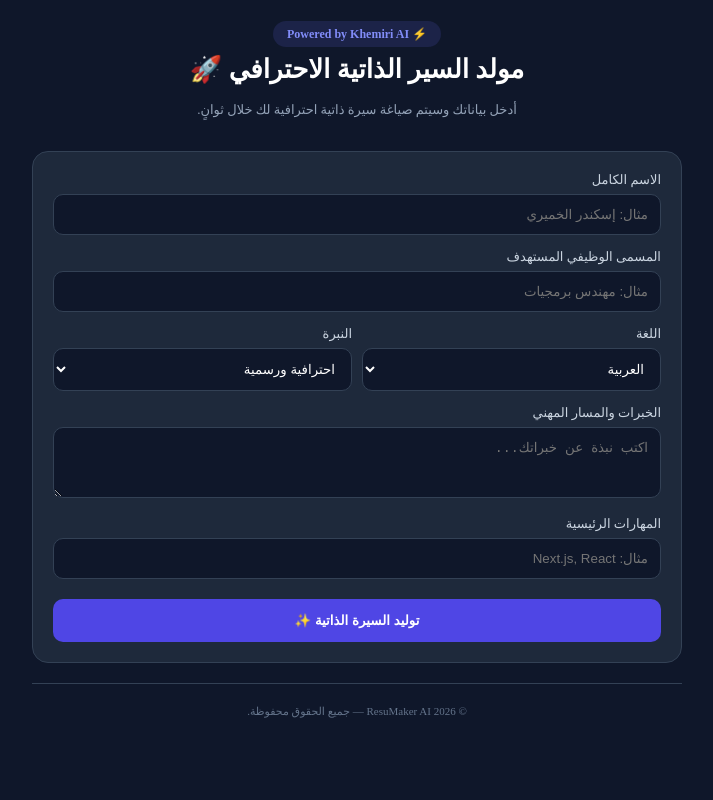
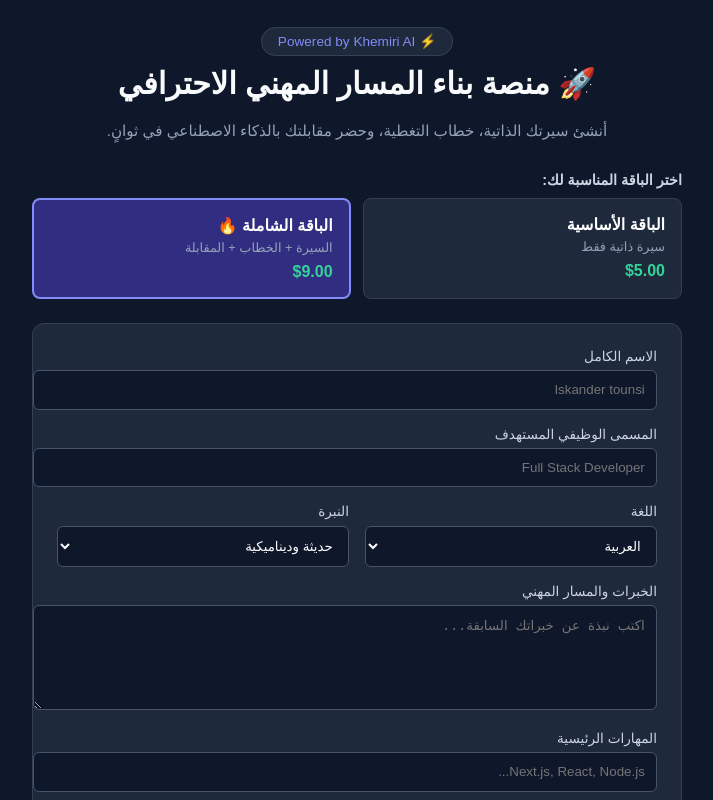
Before and after one commit to IskanderKhemiri1234/ai-resume-builder, a Next.js app: page / in a window 1280 px wide. Shown: the top 800 px of the page, without its empty margins (283-996 px from the left). Built offline with nearby package versions, Linux system fonts and the light colour scheme.

Commit message:
Enhance form and payment integration in Home component
Updated form fields and styles, added dynamic PayPal script loading, and improved error handling. Adjusted pricing plans and modified the content generation logic.

```diff
--- a/src/app/page.tsx
+++ b/src/app/page.tsx
@@ -1,27 +1,70 @@
 'use client';
 
-import { useState } from 'react';
+import { useState, useEffect } from 'react';
 
 export default function Home() {
   const [formData, setFormData] = useState({
     fullName: '',
     targetJob: '',
     language: 'العربية',
-    tone: 'احترافية ورسمية',
+    tone: 'حديثة وديناميكية',
     experience: '',
-    skills: ''
+    skills: '',
+  });
+
+  const [selectedPlan, setSelectedPlan] = useState({
+    name: 'الباقة الشاملة الاحترافية',
+    price: '9.00',
+    description: 'سيرة ذاتية + خطاب تغطية (Cover Letter) + أسئلة المقابلة الشخصية'
   });
 
   const [loading, setLoading] = useState(false);
+  const [error, setError] = useState('');
   const [result, setResult] = useState('');
-  const [error, setError] = useState('');
-  const [isPaid, setIsPaid] = useState(false);
+  const [paid, setPaid] = useState(false);
+
+  // تحميل سكريبت PayPal ديناميكياً عند التوليد
+  useEffect(() => {
+    if (result && !paid) {
+      // إزالة أي أزرار قديمة مكررة إن وجدت
+      const container = document.getElementById('paypal-button-container');
+      if (container) container.innerHTML = '';
+
+      const clientId = process.env.NEXT_PUBLIC_PAYPAL_CLIENT_ID || 'test';
+      const script = document.createElement('script');
+      script.src = `https://www.paypal.com/sdk/js?client-id=${clientId}&currency=USD`;
+      script.async = true;
+      script.onload = () => {
+        if ((window as any).paypal) {
+          (window as any).paypal.Buttons({
+            createOrder: (data: any, actions: any) => {
+              return actions.order.create({
+                purchase_units: [{
+                  amount: { value: selectedPlan.price },
+                  description: `ResuMaker AI - ${selectedPlan.name}`
+                }]
+              });
+            },
+            onApprove: async (data: any, actions: any) => {
+              await actions.order.capture();
+              setPaid(true);
+            },
+            onError: (err: any) => {
+              console.error('PayPal Error:', err);
+            }
+          }).render('#paypal-button-container');
+        }
+      };
+      document.body.appendChild(script);
+    }
+  }, [result, paid, selectedPlan]);
 
   const handleSubmit = async (e: React.FormEvent) => {
     e.preventDefault();
     setLoading(true);
     setError('');
     setResult('');
+    setPaid(false);
 
     try {
       const res = await fetch('/generate', {
@@ -33,155 +76,140 @@ export default function Home() {
       const data = await res.json();
 
       if (!res.ok) {
-        throw new Error(data.error || 'حدث خطأ أثناء صياغة السيرة الذاتية');
+        throw new Error(data.error || 'حدث خطأ أثناء الصياغة');
       }
 
-      setResult(data.result);
+      // دمج محتوى إضافي حسب الباقة المختارة
+      let finalContent = data.result;
+      if (selectedPlan.price === '9.00') {
+        finalContent += `\n\n━━━━━━━━━━━━━━━━━━━━━━━━━━━━\n✉️ خطاب التغطية (Cover Letter):\nعزيزي مدير التوظيف، أتقدم إليكم بطلب للانضمام إلى فريقكم المتميز في وظيفة ${formData.targetJob}، مستنداً إلى خبرتي الواسعة ومهاراتي في ${formData.skills}...\n\n🎯 الأسئلة المتوقعة في المقابلة:\n1. حدثنا عن تحدي واجهته وكيف تغلبت عليه؟\n2. لماذا اخترت العمل معنا في هذا التخصص؟`;
+      }
+
+      setResult(finalContent);
     } catch (err: any) {
-      setError(err.message || 'حدث خطأ في الاتصال بالخادم');
+      setError(err.message || 'خطأ في الاتصال بالخادم');
     } finally {
       setLoading(false);
     }
   };
 
-  const paypalCheckoutUrl = "https://www.paypal.com";
+  const handlePrintPDF = () => {
+    window.print();
+  };
 
   return (
-    <main style={{ minHeight: '100vh', backgroundColor: '#0f172a', color: '#f8fafc', padding: '24px 16px', direction: 'rtl', textAlign: 'right' }}>
-      <div style={{ maxWidth: '650px', margin: '0 auto', display: 'flex', flexDirection: 'column', gap: '20px' }}>
+    <main style={{ minHeight: '100vh', backgroundColor: '#0f172a', color: '#f8fafc', padding: '2rem 1rem', fontFamily: 'sans-serif' }}>
+      <div style={{ maxWidth: '650px', margin: '0 auto' }}>
 
-        <header style={{ textAlign: 'center' }}>
-          <span style={{ backgroundColor: 'rgba(99, 102, 241, 0.15)', color: '#818cf8', padding: '6px 14px', borderRadius: '20px', fontSize: '12px', fontWeight: 'bold' }}>
+        <header style={{ textAlign: 'center', marginBottom: '2rem' }}>
+          <span style={{ backgroundColor: '#1e293b', padding: '0.4rem 1rem', borderRadius: '20px', fontSize: '0.85rem', color: '#818cf8', border: '1px solid #334155' }}>
             ⚡ Powered by Khemiri AI
           </span>
-          <h1 style={{ fontSize: '26px', fontWeight: '800', marginTop: '12px', color: '#ffffff' }}>
-            مولد السير الذاتية الاحترافي 🚀
+          <h1 style={{ fontSize: '1.9rem', marginTop: '1rem', fontWeight: 'bold' }}>
+            🚀 منصة بناء المسار المهني الاحترافي
           </h1>
-          <p style={{ color: '#94a3b8', fontSize: '13px', marginTop: '6px' }}>
-            أدخل بياناتك وسيتم صياغة سيرة ذاتية احترافية لك خلال ثوانٍ.
+          <p style={{ color: '#94a3b8', fontSize: '0.95rem', marginTop: '0.5rem' }}>
+            أنشئ سيرتك الذاتية، خطاب التغطية، وحضر مقابلتك بالذكاء الاصطناعي في ثوانٍ.
           </p>
         </header>
 
-        <form onSubmit={handleSubmit} style={{ backgroundColor: '#1e293b', padding: '20px', borderRadius: '16px', border: '1px solid #334155', display: 'flex', flexDirection: 'column', gap: '14px' }}>
+        {/* اختيار الباقات (Pricing Plans) */}
+        <div style={{ marginBottom: '1.5rem' }}>
+          <label style={{ display: 'block', fontSize: '0.9rem', color: '#cbd5e1', marginBottom: '0.6rem', fontWeight: 'bold' }}>اختر الباقة المناسبة لك:</label>
+          <div style={{ display: 'grid', gridTemplateColumns: '1fr 1fr', gap: '0.8rem' }}>
+            <div
+              onClick={() => setSelectedPlan({ name: 'الباقة الأساسية', price: '5.00', description: 'سيرة ذاتية احترافية فقط' })}
+              style={{ padding: '1rem', borderRadius: '8px', cursor: 'pointer', backgroundColor: selectedPlan.price === '5.00' ? '#312e81' : '#1e293b', border: selectedPlan.price === '5.00' ? '2px solid #818cf8' : '1px solid #334155', transition: '0.2s' }}
+            >
+              <h4 style={{ margin: '0 0 0.3rem 0', color: '#fff' }}>الباقة الأساسية</h4>
+              <p style={{ margin: 0, fontSize: '0.8rem', color: '#94a3b8' }}>سيرة ذاتية فقط</p>
+              <span style={{ display: 'inline-block', marginTop: '0.5rem', color: '#34d399', fontWeight: 'bold' }}>$5.00</span>
+            </div>
+
+            <div
+              onClick={() => setSelectedPlan({ name: 'الباقة الشاملة الاحترافية', price: '9.00', description: 'سيرة ذاتية + خطاب تغطية + أسئلة المقابلة' })}
+              style={{ padding: '1rem', borderRadius: '8px', cursor: 'pointer', backgroundColor: selectedPlan.price === '9.00' ? '#312e81' : '#1e293b', border: selectedPlan.price === '9.00' ? '2px solid #818cf8' : '1px solid #334155', transition: '0.2s' }}
+            >
+              <h4 style={{ margin: '0 0 0.3rem 0', color: '#fff' }}>الباقة الشاملة 🔥</h4>
+              <p style={{ margin: 0, fontSize: '0.8rem', color: '#94a3b8' }}>السيرة + الخطاب + المقابلة</p>
+              <span style={{ display: 'inline-block', marginTop: '0.5rem', color: '#34d399', fontWeight: 'bold' }}>$9.00</span>
+            </div>
+          </div>
+        </div>
+
+        {/* نموذج إدخال البيانات */}
+        <form onSubmit={handleSubmit} style={{ backgroundColor: '#1e293b', padding: '1.5rem', borderRadius: '12px', display: 'flex', flexDirection: 'column', gap: '1rem', border: '1px solid #334155' }}>
           <div>
-            <label style={{ display: 'block', fontSize: '13px', color: '#cbd5e1', marginBottom: '6px' }}>الاسم الكامل</label>
-            <input
-              type="text"
-              required
-              placeholder="مثال: إسكندر الخميري"
-              style={{ width: '100%', padding: '12px', borderRadius: '10px', border: '1px solid #334155', backgroundColor: '#0f172a', color: '#fff', boxSizing: 'border-box' }}
-              value={formData.fullName}
-              onChange={(e) => setFormData({ ...formData, fullName: e.target.value })}
-            />
+            <label style={{ display: 'block', fontSize: '0.85rem', color: '#cbd5e1', marginBottom: '0.4rem' }}>الاسم الكامل</label>
+            <input type="text" required placeholder="Iskander tounsi" value={formData.fullName} onChange={(e) => setFormData({ ...formData, fullName: e.target.value })} style={{ width: '100%', padding: '0.7rem', borderRadius: '6px', border: '1px solid #475569', backgroundColor: '#0f172a', color: '#fff' }} />
           </div>
 
           <div>
-            <label style={{ display: 'block', fontSize: '13px', color: '#cbd5e1', marginBottom: '6px' }}>المسمى الوظيفي المستهدف</label>
-            <input
-              type="text"
-              required
-              placeholder="مثال: مهندس برمجيات"
-              style={{ width: '100%', padding: '12px', borderRadius: '10px', border: '1px solid #334155', backgroundColor: '#0f172a', color: '#fff', boxSizing: 'border-box' }}
-              value={formData.targetJob}
-              onChange={(e) => setFormData({ ...formData, targetJob: e.target.value })}
-            />
+            <label style={{ display: 'block', fontSize: '0.85rem', color: '#cbd5e1', marginBottom: '0.4rem' }}>المسمى الوظيفي المستهدف</label>
+            <input type="text" required placeholder="Full Stack Developer" value={formData.targetJob} onChange={(e) => setFormData({ ...formData, targetJob: e.target.value })} style={{ width: '100%', padding: '0.7rem', borderRadius: '6px', border: '1px solid #475569', backgroundColor: '#0f172a', color: '#fff' }} />
           </div>
 
-          <div style={{ display: 'flex', gap: '10px' }}>
+          <div style={{ display: 'flex', gap: '1rem' }}>
             <div style={{ flex: 1 }}>
-              <label style={{ display: 'block', fontSize: '13px', color: '#cbd5e1', marginBottom: '6px' }}>اللغة</label>
-              <select
-                style={{ width: '100%', padding: '12px', borderRadius: '10px', border: '1px solid #334155', backgroundColor: '#0f172a', color: '#fff', boxSizing: 'border-box' }}
-                value={formData.language}
-                onChange={(e) => setFormData({ ...formData, language: e.target.value })}
-              >
+              <label style={{ display: 'block', fontSize: '0.85rem', color: '#cbd5e1', marginBottom: '0.4rem' }}>اللغة</label>
+              <select value={formData.language} onChange={(e) => setFormData({ ...formData, language: e.target.value })} style={{ width: '100%', padding: '0.7rem', borderRadius: '6px', border: '1px solid #475569', backgroundColor: '#0f172a', color: '#fff' }}>
                 <option value="العربية">العربية</option>
                 <option value="English">English</option>
                 <option value="Français">Français</option>
               </select>
             </div>
-
             <div style={{ flex: 1 }}>
-              <label style={{ display: 'block', fontSize: '13px', color: '#cbd5e1', marginBottom: '6px' }}>النبرة</label>
-              <select
-                style={{ width: '100%', padding: '12px', borderRadius: '10px', border: '1px solid #334155', backgroundColor: '#0f172a', color: '#fff', boxSizing: 'border-box' }}
-                value={formData.tone}
-                onChange={(e) => setFormData({ ...formData, tone: e.target.value })}
-              >
-                <option value="احترافية ورسمية">احترافية ورسمية</option>
+              <label style={{ display: 'block', fontSize: '0.85rem', color: '#cbd5e1', marginBottom: '0.4rem' }}>النبرة</label>
+              <select value={formData.tone} onChange={(e) => setFormData({ ...formData, tone: e.target.value })} style={{ width: '100%', padding: '0.7rem', borderRadius: '6px', border: '1px solid #475569', backgroundColor: '#0f172a', color: '#fff' }}>
                 <option value="حديثة وديناميكية">حديثة وديناميكية</option>
-                <option value="موجزة ومباشرة">موجزة ومباشرة</option>
+                <option value="رسمية واحترافية">رسمية واحترافية</option>
               </select>
             </div>
           </div>
 
           <div>
-            <label style={{ display: 'block', fontSize: '13px', color: '#cbd5e1', marginBottom: '6px' }}>الخبرات والمسار المهني</label>
-            <textarea
-              rows={3}
-              required
-              placeholder="اكتب نبذة عن خبراتك..."
-              style={{ width: '100%', padding: '12px', borderRadius: '10px', border: '1px solid #334155', backgroundColor: '#0f172a', color: '#fff', boxSizing: 'border-box', resize: 'vertical' }}
-              value={formData.experience}
-              onChange={(e) => setFormData({ ...formData, experience: e.target.value })}
-            />
+            <label style={{ display: 'block', fontSize: '0.85rem', color: '#cbd5e1', marginBottom: '0.4rem' }}>الخبرات والمسار المهني</label>
+            <textarea required placeholder="اكتب نبذة عن خبراتك السابقة..." value={formData.experience} onChange={(e) => setFormData({ ...formData, experience: e.target.value })} style={{ width: '100%', padding: '0.7rem', borderRadius: '6px', border: '1px solid #475569', backgroundColor: '#0f172a', color: '#fff', minHeight: '80px' }} />
           </div>
 
           <div>
-            <label style={{ display: 'block', fontSize: '13px', color: '#cbd5e1', marginBottom: '6px' }}>المهارات الرئيسية</label>
-            <input
-              type="text"
-              placeholder="مثال: Next.js, React"
-              style={{ width: '100%', padding: '12px', borderRadius: '10px', border: '1px solid #334155', backgroundColor: '#0f172a', color: '#fff', boxSizing: 'border-box' }}
-              value={formData.skills}
-              onChange={(e) => setFormData({ ...formData, skills: e.target.value })}
-            />
+            <label style={{ display: 'block', fontSize: '0.85rem', color: '#cbd5e1', marginBottom: '0.4rem' }}>المهارات الرئيسية</label>
+            <input type="text" placeholder="Next.js, React, Node.js..." value={formData.skills} onChange={(e) => setFormData({ ...formData, skills: e.target.value })} style={{ width: '100%', padding: '0.7rem', borderRadius: '6px', border: '1px solid #475569', backgroundColor: '#0f172a', color: '#fff' }} />
           </div>
 
-          <button
-            type="submit"
-            disabled={loading}
-            style={{ width: '100%', padding: '14px', backgroundColor: loading ? '#4338ca' : '#4f46e5', color: '#fff', fontWeight: 'bold', border: 'none', borderRadius: '10px', cursor: loading ? 'not-allowed' : 'pointer', marginTop: '6px' }}
-          >
-            {loading ? '⏳ جاري الصياغة (من ثوانٍ لدقيقتين)...' : 'توليد السيرة الذاتية ✨'}
+          <button type="submit" disabled={loading} style={{ backgroundColor: '#4f46e5', color: '#fff', border: 'none', padding: '0.9rem', borderRadius: '6px', fontWeight: 'bold', cursor: loading ? 'not-allowed' : 'pointer', fontSize: '1rem', marginTop: '0.5rem' }}>
+            {loading ? 'جاري المعالجة بالذكاء الاصطناعي...' : `بدء التوليد الفوري (${selectedPlan.name}) ✨`}
           </button>
         </form>
 
         {error && (
-          <div style={{ padding: '12px', backgroundColor: 'rgba(239, 68, 68, 0.1)', border: '1px solid rgba(239, 68, 68, 0.3)', color: '#f87171', borderRadius: '10px', textAlign: 'center', fontSize: '13px' }}>
+          <div style={{ marginTop: '1rem', padding: '0.8rem', backgroundColor: '#451a03', color: '#f87171', borderRadius: '6px', fontSize: '0.85rem', textAlign: 'center' }}>
             ⚠️ {error}
           </div>
         )}
 
+        {/* صندوق النتيجة وجدار الدفع */}
         {result && (
-          <div style={{ backgroundColor: '#1e293b', padding: '20px', borderRadius: '16px', border: '1px solid #334155', display: 'flex', flexDirection: 'column', gap: '14px' }}>
-            <h2 style={{ color: '#34d399', fontSize: '16px', fontWeight: 'bold', margin: 0 }}>
-              ✨ تم توليد السيرة الذاتية بنجاح:
-            </h2>
+          <div style={{ marginTop: '2rem', backgroundColor: '#1e293b', padding: '1.5rem', borderRadius: '12px', border: '1px solid #334155' }}>
+            <h3 style={{ color: '#34d399', marginTop: 0, marginBottom: '1rem' }}>✨ تم توليد المحتوى المهني بنجاح:</h3>
 
-            {!isPaid ? (
-              <div style={{ backgroundColor: '#0f172a', padding: '20px', borderRadius: '12px', border: '1px dashed #475569', textAlign: 'center', display: 'flex', flexDirection: 'column', alignItems: 'center', gap: '14px' }}>
-                <p style={{ color: '#cbd5e1', fontSize: '13px', margin: 0, lineHeight: '1.5' }}>
-                  🔒 السيرة الذاتية جاهزة! للحصول على النسخة الكاملة والتحميل، يرجى إتمام الدفع عبر PayPal.
+            {!paid ? (
+              <div style={{ textAlign: 'center', backgroundColor: '#0f172a', padding: '1.5rem', borderRadius: '8px', border: '1px solid #334155' }}>
+                <p style={{ color: '#cbd5e1', marginBottom: '1rem', lineHeight: '1.6' }}>
+                  🔒 المحتوى جاهز للاستلام! للحصول على النسخة الكاملة والتحميل بصيغة PDF لـ <b>({selectedPlan.name})</b>، يرجى إتمام الدفع ({selectedPlan.price}$) عبر PayPal.
                 </p>
-                <a
-                  href={paypalCheckoutUrl}
-                  target="_blank"
-                  rel="noopener noreferrer"
-                  style={{ backgroundColor: '#ffc439', color: '#111', fontWeight: 'bold', padding: '10px 24px', borderRadius: '30px', textDecoration: 'none', display: 'inline-flex', alignItems: 'center', gap: '8px', fontSize: '14px' }}
-                >
-                  💳 الدفع بواسطة PayPal (5$)
-                </a>
-                <button
-                  onClick={() => setIsPaid(true)}
-                  style={{ background: 'none', border: 'none', color: '#64748b', fontSize: '11px', textDecoration: 'underline', cursor: 'pointer' }}
-                >
-                  (معاينة السيرة الذاتية بدون دفع للاختبار)
-                </button>
+                {/* حاوية أزرار PayPal */}
+                <div id="paypal-button-container" style={{ marginTop: '1rem' }}></div>
               </div>
             ) : (
-              <div style={{ backgroundColor: '#0f172a', padding: '14px', borderRadius: '12px', border: '1px solid #334155', overflowX: 'auto' }}>
-                <pre style={{ whiteSpace: 'pre-wrap', wordBreak: 'break-word', color: '#e2e8f0', fontSize: '13px', lineHeight: '1.6', fontFamily: 'inherit', margin: 0 }}>
+              <div>
+                <div style={{ display: 'flex', justifyContent: 'space-between', alignItems: 'center', marginBottom: '1rem' }}>
+                  <p style={{ color: '#34d399', fontWeight: 'bold', margin: 0 }}>🎉 تم الدفع بنجاح! إليك المحتوى الاحترافي الكامل:</p>
+                  <button onClick={handlePrintPDF} style={{ backgroundColor: '#059669', color: '#fff', border: 'none', padding: '0.5rem 1rem', borderRadius: '6px', fontWeight: 'bold', cursor: 'pointer', fontSize: '0.85rem' }}>
+                    📥 تحميل / طباعة PDF
+                  </button>
+                </div>
+                <pre style={{ backgroundColor: '#0f172a', padding: '1rem', borderRadius: '8px', whiteSpace: 'pre-wrap', color: '#f8fafc', fontSize: '0.85rem', border: '1px solid #334155', maxHeight: '400px', overflowY: 'auto' }}>
                   {result}
                 </pre>
               </div>
@@ -189,10 +217,9 @@ export default function Home() {
           </div>
         )}
 
-        <footer style={{ textAlign: 'center', fontSize: '11px', color: '#64748b', paddingTop: '10px', borderTop: '1px solid #334155' }}>
-          <p>© {new Date().getFullYear()} ResuMaker AI — جميع الحقوق محفوظة.</p>
+        <footer style={{ textAlign: 'center', marginTop: '3rem', color: '#64748b', fontSize: '0.8rem' }}>
+          © 2026 ResuMaker AI — جميع الحقوق محفوظة.
         </footer>
-
       </div>
     </main>
   );
```
